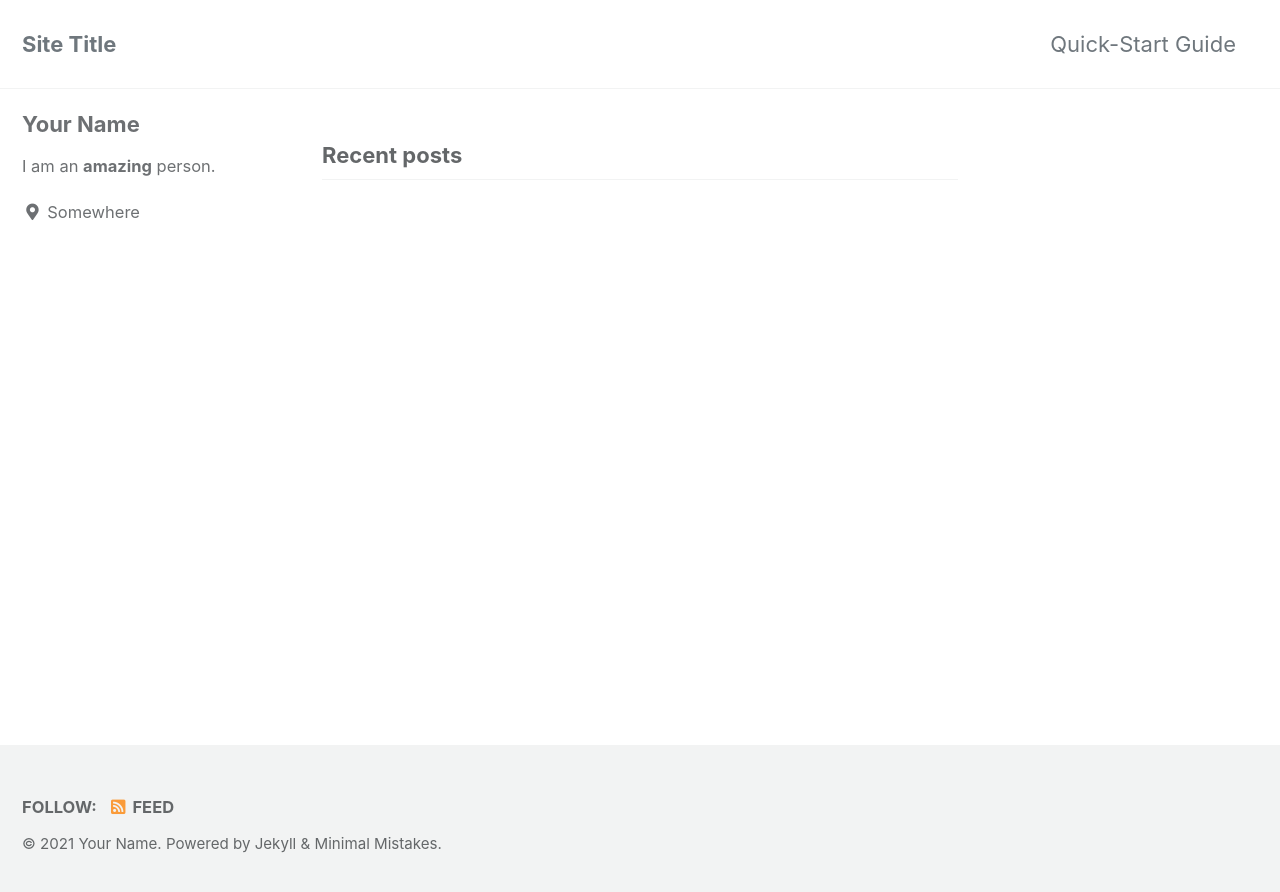
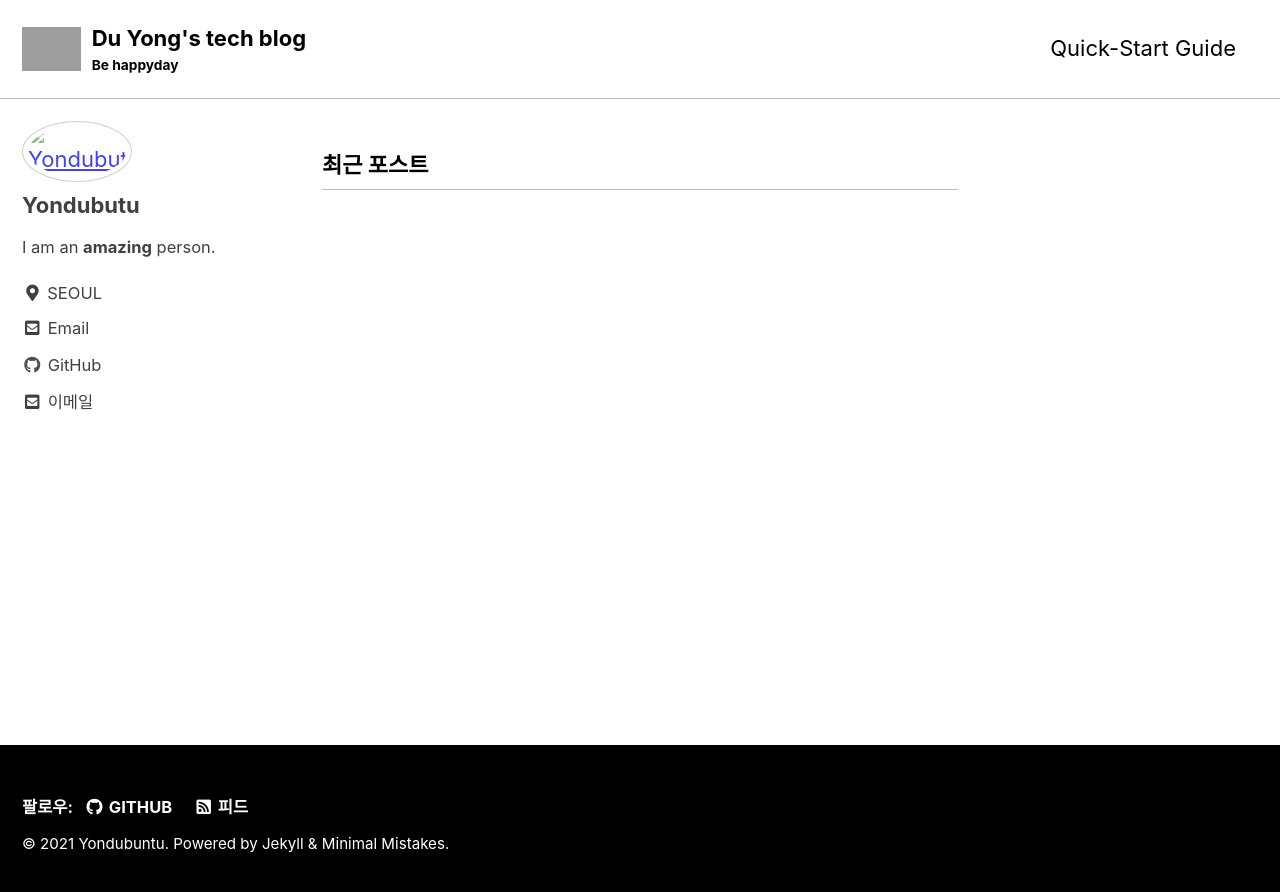
Before and after one commit to Yondubuntu/Yondubuntu.github.io, a Jekyll site: the page built from index.html, in a window 1280 px wide. Shown: the top 892 px of the page. Built offline with Jekyll 4.4.1, drawn with Linux system fonts in a browser that asks for light colours; cached includes are drawn as plain includes; the list of posts is cut into pages by our own code; grey boxes are pictures that could not be loaded.

Commit message:
Update _config.yml

```diff
--- a/_config.yml
+++ b/_config.yml
@@ -10,22 +10,22 @@
 # Review documentation to determine if you should use `theme` or `remote_theme`
 # https://mmistakes.github.io/minimal-mistakes/docs/quick-start-guide/#installing-the-theme
 
-# theme                  : "minimal-mistakes-jekyll"
-# remote_theme           : "mmistakes/minimal-mistakes"
-minimal_mistakes_skin    : "default" # "air", "aqua", "contrast", "dark", "dirt", "neon", "mint", "plum", "sunrise"
+#theme                  : "minimal-mistakes-jekyll"
+remote_theme           : "mmistakes/minimal-mistakes"
+minimal_mistakes_skin    : "contrast" # "air", "aqua", "contrast", "dark", "dirt", "neon", "mint", "plum", "sunrise"
 
 # Site Settings
-locale                   : "en-US"
-title                    : "Site Title"
+locale                   : "ko"
+title                    : "Du Yong's tech blog"
 title_separator          : "-"
-subtitle                 : # site tagline that appears below site title in masthead
-name                     : "Your Name"
-description              : "An amazing website."
-url                      : # the base hostname & protocol for your site e.g. "https://mmistakes.github.io"
-baseurl                  : # the subpath of your site, e.g. "/blog"
-repository               : # GitHub username/repo-name e.g. "mmistakes/minimal-mistakes"
-teaser                   : # path of fallback teaser image, e.g. "/assets/images/500x300.png"
-logo                     : # path of logo image to display in the masthead, e.g. "/assets/images/88x88.png"
+subtitle                 : "Be happyday"
+name                     : "Yondubuntu"
+description              : "Yodubuntu Site."
+url                      : "https://yondubuntu.github.io"
+baseurl                  : "/blog"
+repository               : "yondubutu/yondubuntu.github.io"
+teaser                   : "/assets/images/500x300.png"
+logo                     : "/assets/images/88x88.png"
 masthead_title           : # overrides the website title displayed in the masthead, use " " for no title
 # breadcrumbs            : false # true, false (default)
 words_per_minute         : 200
@@ -59,9 +59,9 @@ reCaptcha:
 atom_feed:
   path                   : # blank (default) uses feed.xml
   hide                   : # true, false (default)
-search                   : # true, false (default)
+search                   : true, #true ,false (default)
 search_full_content      : # true, false (default)
-search_provider          : # lunr (default), algolia, google
+search_provider          : lunr # lunr (default), algolia, google
 algolia:
   application_id         : # YOUR_APPLICATION_ID
   index_name             : # YOUR_INDEX_NAME
@@ -101,15 +101,15 @@ analytics:
 
 # Site Author
 author:
-  name             : "Your Name"
-  avatar           : # path of avatar image, e.g. "/assets/images/bio-photo.jpg"
+  name             : "Yondubutu"
+  avatar           : "/assets/images/bio-photo.jpg"
   bio              : "I am an **amazing** person."
-  location         : "Somewhere"
-  email            :
+  location         : "SEOUL"
+  email            : "endyd4@yonsei.ac.kr"
   links:
     - label: "Email"
       icon: "fas fa-fw fa-envelope-square"
-      # url: "mailto:your.name@email.com"
+      url: "endyd4@yonsei.ac.kr"
     - label: "Website"
       icon: "fas fa-fw fa-link"
       # url: "https://your-website.com"
@@ -121,7 +121,7 @@ author:
       # url: "https://facebook.com/"
     - label: "GitHub"
       icon: "fab fa-fw fa-github"
-      # url: "https://github.com/"
+      url: "https://github.com/Yondubuntu"
     - label: "Instagram"
       icon: "fab fa-fw fa-instagram"
       # url: "https://instagram.com/"
@@ -137,7 +137,7 @@ footer:
       # url:
     - label: "GitHub"
       icon: "fab fa-fw fa-github"
-      # url:
+      url: "https://github.com/Yondubuntu"
     - label: "GitLab"
       icon: "fab fa-fw fa-gitlab"
       # url:
@@ -283,7 +283,8 @@ defaults:
     values:
       layout: single
       author_profile: true
+      show_date: true
       read_time: true
-      comments: # true
+      comments:  true
       share: true
       related: true
```
